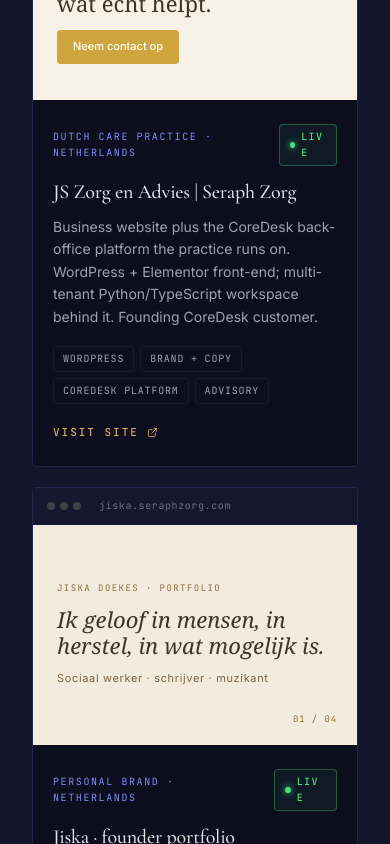
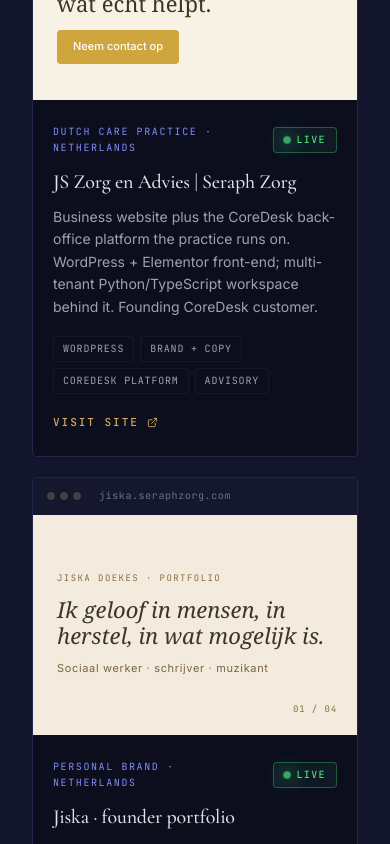
Before and after one commit to hc-core-tech/hccoretech-site, a Next.js app: page / in a window 390 px wide. Shown: the part 7040-7884 px from the top of the page. Built offline with nearby package versions, Linux system fonts and the light colour scheme.

Commit message:
fix: StatusPill LIVE/IN BUILD stays on one line on mobile + adds pulse

```diff
--- a/app/components/HCCoreTechHomepage.tsx
+++ b/app/components/HCCoreTechHomepage.tsx
@@ -319,12 +319,15 @@
       border: `1px solid ${color}55`,
       background: `${color}0F`,
       borderRadius: R.pill,
+      whiteSpace: 'nowrap',
+      flexShrink: 0,
     }}>
-      <span style={{
+      <span data-pulse="true" style={{
         width: '6px', height: '6px', borderRadius: '50%',
         background: color, boxShadow: `0 0 6px ${color}`,
+        flexShrink: 0,
       }} />
-      {isLive ? 'Live' : 'In build'}
+      <span style={{ whiteSpace: 'nowrap' }}>{isLive ? 'Live' : 'In build'}</span>
     </span>
   );
 }
```
